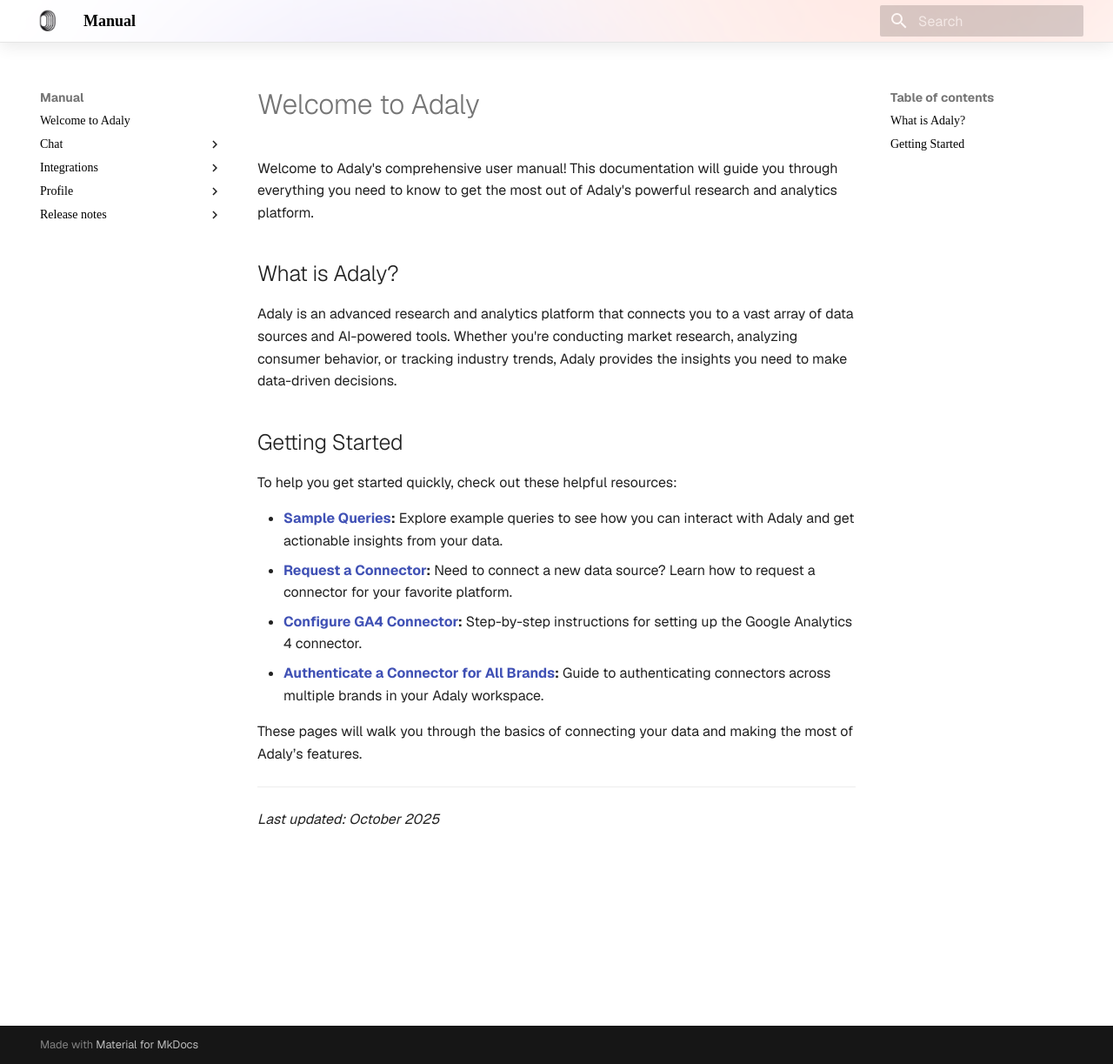
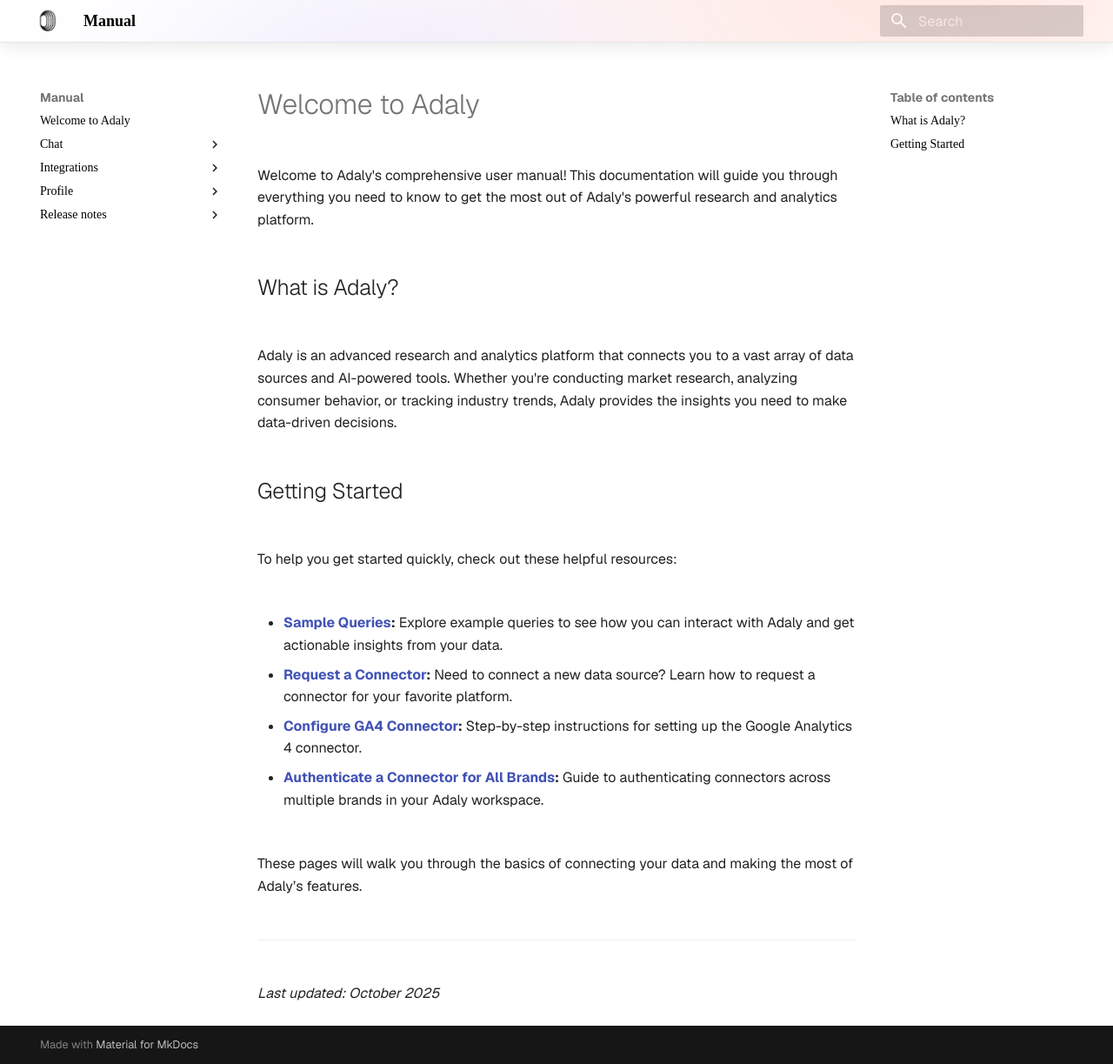
Before and after one commit to AdalyAI/adaly-user-manuals, an MkDocs documentation site: the page built from docs/index.md, in a window 1280 px wide and 1223 px high. Shown: the whole window at 87% size. Built offline with MkDocs 1.6.1 and Material for MkDocs 9.7.7, drawn with Linux system fonts in a browser that asks for light colours; some web fonts are replaced.

Commit message:
minor formatting changes

```diff
--- a/docs/stylesheets/colors.css
+++ b/docs/stylesheets/colors.css
@@ -19,3 +19,39 @@
   opacity: 1 !important;
   color: #ffffff !important;
 }
+
+/* Image styling for markdown content */
+.md-content img {
+  border-radius: 8px;
+  box-shadow: 0 4px 12px rgba(0, 0, 0, 0.15);
+  transition: transform 0.2s ease, box-shadow 0.2s ease;
+  margin: 24px 0;
+}
+
+.md-content img:hover {
+  transform: translateY(-2px);
+  box-shadow: 0 8px 20px rgba(0, 0, 0, 0.2);
+}
+
+/* Optional: Different styling for images in specific contexts */
+.md-content .release-notes img {
+  border-radius: 12px;
+  box-shadow: 0 6px 16px rgba(0, 0, 0, 0.12);
+}
+
+/* Center images by default */
+.md-content img {
+  display: block;
+  margin-left: auto;
+  margin-right: auto;
+}
+
+/* Better text spacing and margins */
+.md-content {
+  line-height: 1.7;
+}
+
+.md-content p {
+  margin-bottom: 3em;
+  margin-top: 3em;
+}
```
Also changed, not shown: docs/integrations/connector-requests/confirm-a-connector-request.md (+2 -0 lines), docs/integrations/connector-requests/request-connector.md (+2 -0 lines).
